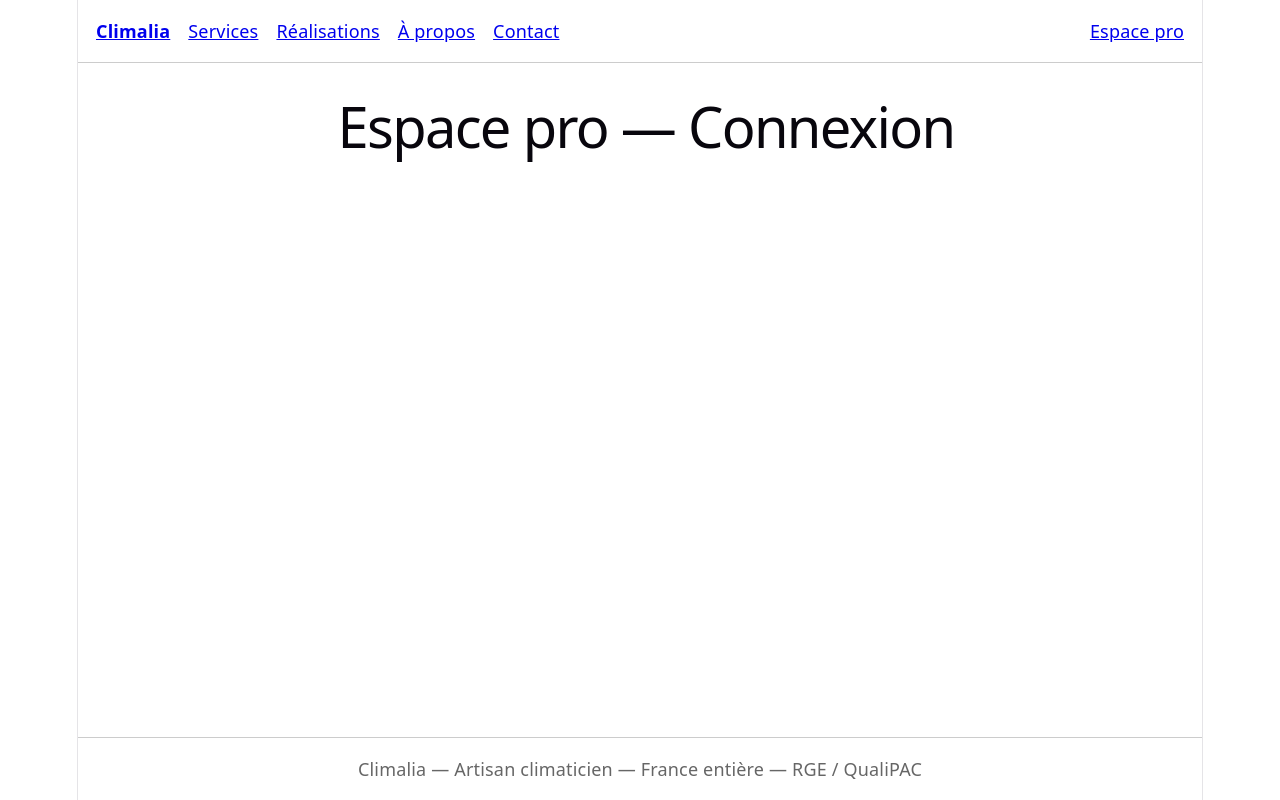
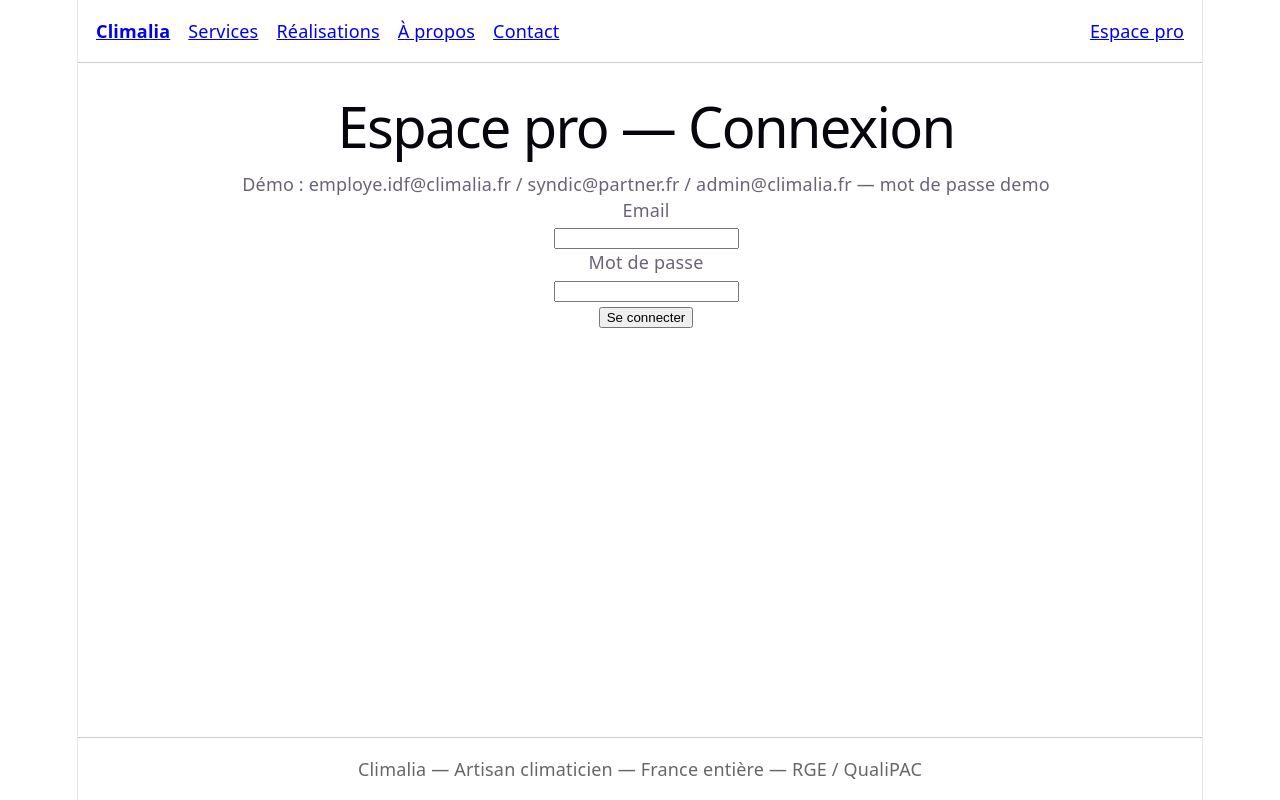
Before and after one commit to DimitriMorgan/climalia, a React (Vite) app in the folder frontend/: page /espace-pro/login in a window 1280 px wide. Built offline with nearby package versions, Linux system fonts and the light colour scheme.

Commit message:
feat(frontend): add login form with jwt session and redirect

```diff
--- /dev/null
+++ b/frontend/src/features/auth/LoginForm.tsx
@@ -0,0 +1,84 @@
+import type React from 'react';
+import { useState } from 'react';
+import { useNavigate } from 'react-router';
+import { fetchMe, login } from '@/api/auth';
+import { ApiError } from '@/api/client';
+import { useAuthStore } from '@/stores/authStore';
+import type { ApiUser } from '@/types/api';
+
+const PLACEHOLDER_USER: ApiUser = {
+  id: '',
+  email: '',
+  firstName: '',
+  lastName: '',
+  role: 'EMPLOYEE',
+  region: null,
+};
+
+export function LoginForm(): React.ReactElement {
+  const navigate = useNavigate();
+  const storeLogin = useAuthStore((s) => s.login);
+  const [email, setEmail] = useState('');
+  const [password, setPassword] = useState('');
+  const [error, setError] = useState<string | null>(null);
+  const [submitting, setSubmitting] = useState(false);
+
+  async function performLogin(): Promise<void> {
+    setSubmitting(true);
+    setError(null);
+    try {
+      const { token } = await login({ email: email.trim(), password });
+      storeLogin(token, PLACEHOLDER_USER);
+      const me = await fetchMe();
+      storeLogin(token, me);
+      void navigate('/espace-pro/dashboard', { replace: true });
+    } catch (err: unknown) {
+      if (err instanceof ApiError) {
+        setError(err.message.includes('Invalid') ? 'Identifiants invalides.' : err.message);
+      } else {
+        setError('Erreur réseau, veuillez réessayer.');
+      }
+    } finally {
+      setSubmitting(false);
+    }
+  }
+
+  const handleSubmit = (e: React.SyntheticEvent<HTMLFormElement>): void => {
+    e.preventDefault();
+    void performLogin();
+  };
+
+  return (
+    <form onSubmit={handleSubmit} aria-describedby="login-help" noValidate>
+      <p id="login-help">
+        Démo : employe.idf@climalia.fr / syndic@partner.fr / admin@climalia.fr — mot de passe demo
+      </p>
+      {error !== null ? <p role="alert">{error}</p> : null}
+      <p>
+        <label htmlFor="email">Email</label><br />
+        <input
+          id="email"
+          type="email"
+          autoComplete="email"
+          value={email}
+          onChange={(e): void => { setEmail(e.target.value); }}
+          required
+        />
+      </p>
+      <p>
+        <label htmlFor="password">Mot de passe</label><br />
+        <input
+          id="password"
+          type="password"
+          autoComplete="current-password"
+          value={password}
+          onChange={(e): void => { setPassword(e.target.value); }}
+          required
+        />
+      </p>
+      <button type="submit" disabled={submitting}>
+        {submitting ? 'Connexion…' : 'Se connecter'}
+      </button>
+    </form>
+  );
+}
--- a/frontend/src/pages/LoginPage.tsx
+++ b/frontend/src/pages/LoginPage.tsx
@@ -1,9 +1,11 @@
 import type React from 'react';
+import { LoginForm } from '@/features/auth/LoginForm';
 
 export function LoginPage(): React.ReactElement {
   return (
     <section>
       <h1>Espace pro — Connexion</h1>
+      <LoginForm />
     </section>
   );
 }
```
Also changed, not shown: 1 other file (tests, documents, lock files or other folders).
